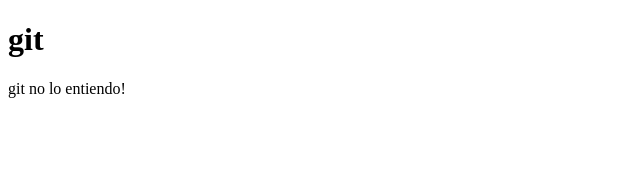
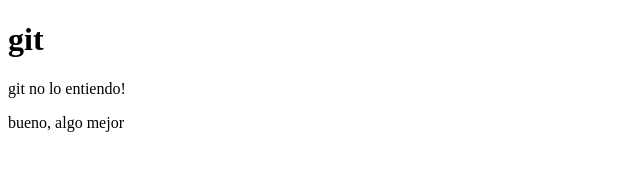
Before and after one commit to jose-llopis/practice, a plain HTML site: page index.html in a window 1280 px wide. Shown: the whole page, without its empty margins (0-640 px from the left). Drawn offline with Linux system fonts and the light colour scheme.

Commit message:
añadido parrafo 2

```diff
--- a/index.html
+++ b/index.html
@@ -9,5 +9,6 @@
 <body>
     <h1>git</h1>
     <p>git no lo entiendo!</p>
+    <p>bueno, algo mejor</p>
 </body>
 </html>
```
